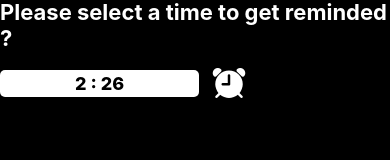
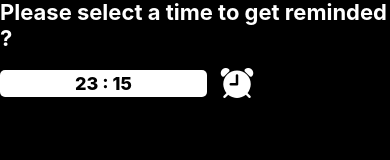
Before and after one commit to saketkumar9040/medicine-remainder-app, a React Native app: screen / in a window 390 px wide. Shown: the part 394-554 px from the top of the page. Built offline with nearby package versions, Linux system fonts and the light colour scheme.

Commit message:
fix - time issue fixed

```diff
--- a/src/screens/addMedicineScreen/index.js
+++ b/src/screens/addMedicineScreen/index.js
@@ -25,10 +25,11 @@ const dosesFrequencyList = [
 const AddMedicineScreen = ({ navigation }) => {
   const [name, setName] = useState("");
   const [frequency, setFrequency] = useState("");
-  const [date, setDate] = useState(new Date(8800000));
-  const [mode, setMode] = useState("date");
+
+  const [date, setDate] = useState(new Date(1598051730000));
+  const [mode, setMode] = useState('date');
   const [show, setShow] = useState(false);
-  console.log(date)
+  console.log(date.toLocaleTimeString())
 
   const onChange = (event, selectedDate) => {
     const currentDate = selectedDate;
@@ -42,11 +43,11 @@ const AddMedicineScreen = ({ navigation }) => {
   };
 
   const showDatepicker = () => {
-    showMode("date");
+    showMode('date');
   };
 
   const showTimepicker = () => {
-    showMode("time");
+    showMode('time');
   };
 
   return (
@@ -110,10 +111,7 @@ const AddMedicineScreen = ({ navigation }) => {
               value={date}
               mode={mode}
             //   is24Hour={true}
-              onChange={(e)=>{
-                onChange();
-                console.log(e)
-            }}
+              onChange={onChange}
             />
           )}
         </View>
```
